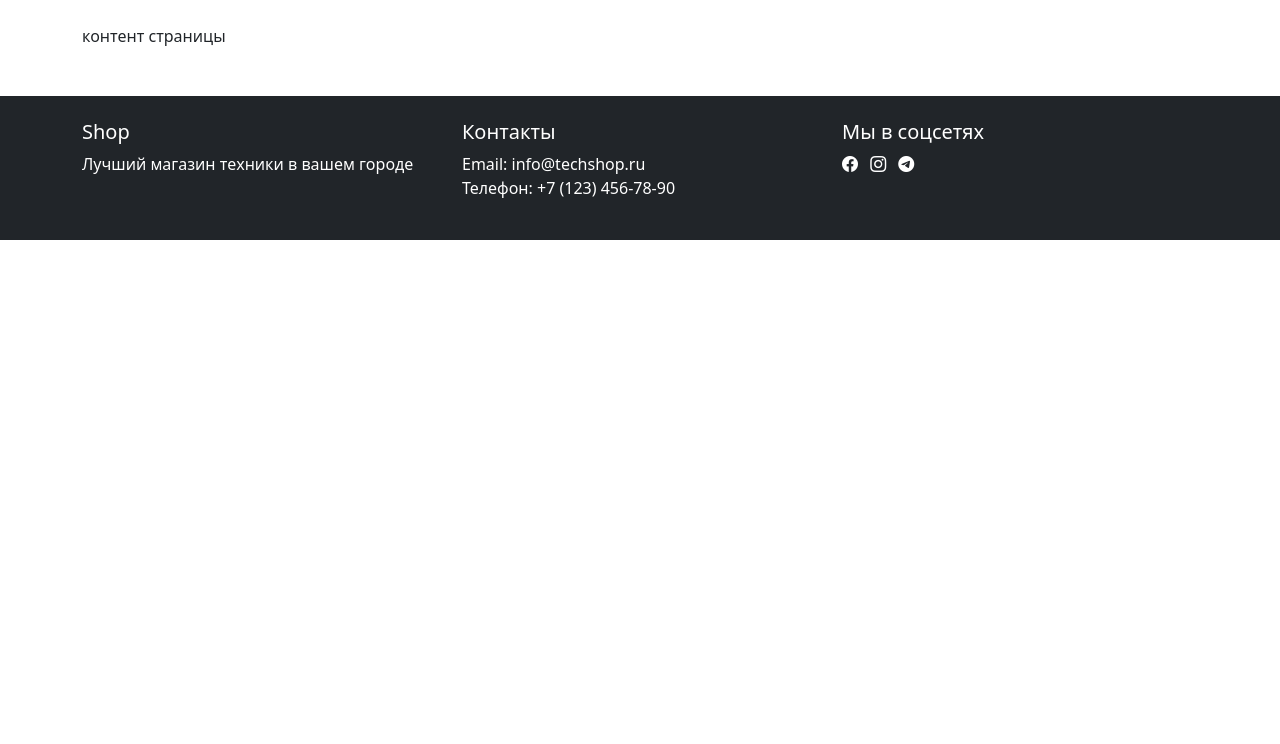
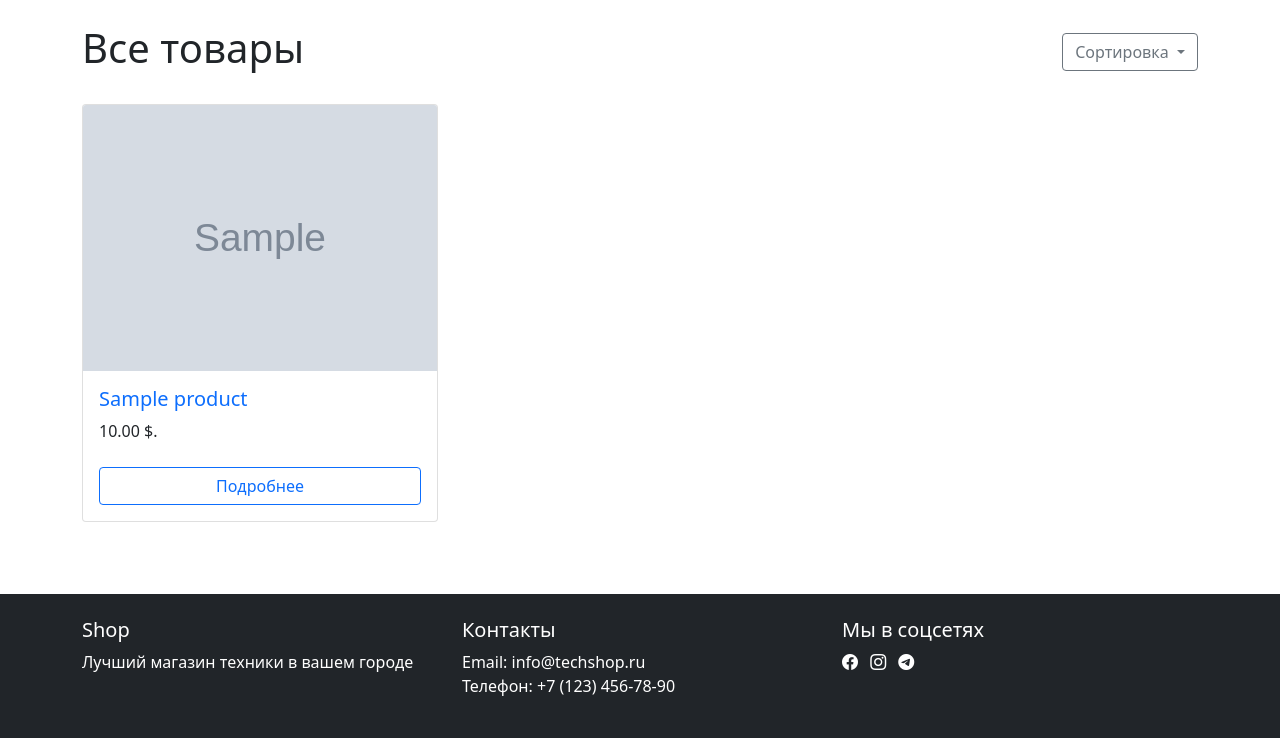
Before and after one commit to jegorix/testapps, a Django app: page / in a window 1280 px wide. Shown: the part 56-800 px from the top of the page. Run offline with Django 5.2, Linux system fonts and the light colour scheme; tables that the repository leaves empty hold one stand-in row (values such as "Sample post"); grey boxes marked "Sample" are stand-in pictures.

Commit message:
load static and in urls, style list and detail pages,

```diff
--- a/test_app_3/shop/main/templates/main/product/list.html
+++ b/test_app_3/shop/main/templates/main/product/list.html
@@ -1,7 +1,45 @@
 {% extends "main/base.html" %}
 
-{% block title %} Заголовок {% endblock title %}
+{% block title %}
+    {% if category %}{{ category.name }}{% else %}Товары{% endif %}
+{% endblock %}
 
 {% block content %}
-    контент страницы
-{% endblock content %}
+    <div class="d-flex justify-content-between align-items-center mb-4">
+        <h1>{% if category %}{{ category.name }}{% else %}Все товары{% endif %}</h1>
+        <div class="dropdown">
+            <button class="btn btn-outline-secondary dropdown-toggle" type="button" id="dropdownMenuButton" data-bs-toggle="dropdown" aria-expanded="false">
+                Сортировка
+            </button>
+            <ul class="dropdown-menu" aria-labelledby="dropdownMenuButton">
+                <li><a class="dropdown-item" href="?sort=name">По названию (А-Я)</a></li>
+                <li><a class="dropdown-item" href="?sort=-name">По названию (Я-А)</a></li>
+                <li><a class="dropdown-item" href="?sort=price">По цене (дешевые)</a></li>
+                <li><a class="dropdown-item" href="?sort=-price">По цене (дорогие)</a></li>
+            </ul>
+        </div>
+    </div>
+
+    {% if not products %}
+        <div class="alert alert-info">Товары в этой категории отсутствуют</div>
+    {% else %}
+        <div class="row">
+            {% for product in products %}
+                <div class="col-md-4 mb-4">
+                    <div class="card h-100">
+                        <a href="{{ product.get_absolute_url }}">
+                            <img src="{{ product.image.url }}" class="card-img-top" alt="{{ product.name }}">
+                        </a>
+                        <div class="card-body d-flex flex-column">
+                            <h5 class="card-title">
+                                <a href="{{ product.get_absolute_url }}" class="text-decoration-none">{{ product.name }}</a>
+                            </h5>
+                            <p class="card-text mt-auto">{{ product.price }} $.</p>
+                            <a href="{{ product.get_absolute_url }}" class="btn btn-outline-primary mt-2">Подробнее</a>
+                        </div>
+                    </div>
+                </div>
+            {% endfor %}
+        </div>
+    {% endif %}
+{% endblock %}
--- a/test_app_3/shop/shop/urls.py
+++ b/test_app_3/shop/shop/urls.py
@@ -1,7 +1,13 @@
 from django.contrib import admin
 from django.urls import path, include
+from django.conf import settings
+from django.conf.urls.static import static
 
 urlpatterns = [
     path('admin/', admin.site.urls),
     path('', include('main.urls', namespace='main'))
 ]
+
+if settings.DEBUG:
+    urlpatterns += static(settings.MEDIA_URL,
+                          document_root=settings.MEDIA_ROOT)
```
Also changed, not shown: test_app_3/shop/main/templates/main/product/detail.html (+58 -0 lines), test_app_3/shop/shop/settings.py (+6 -1 lines).
